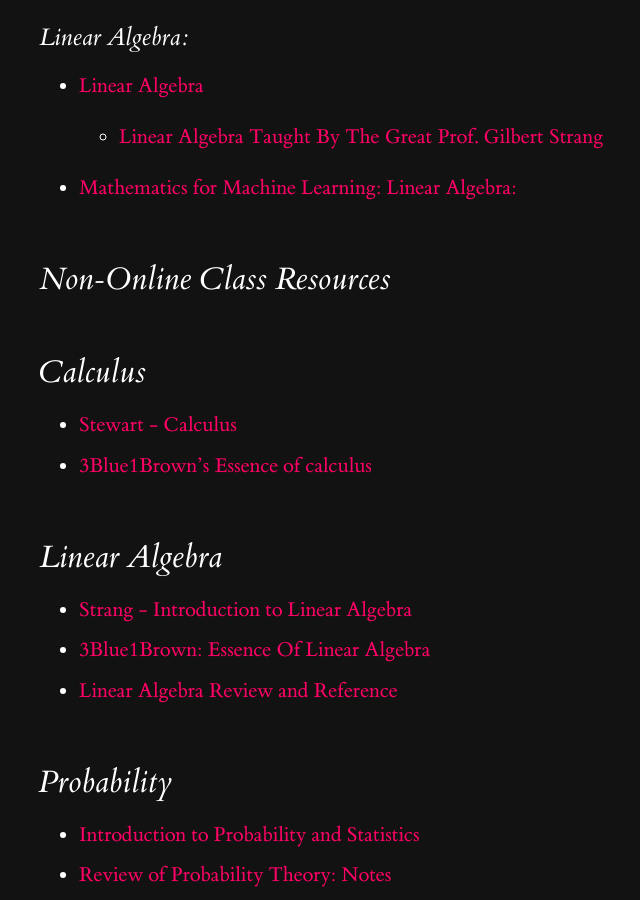
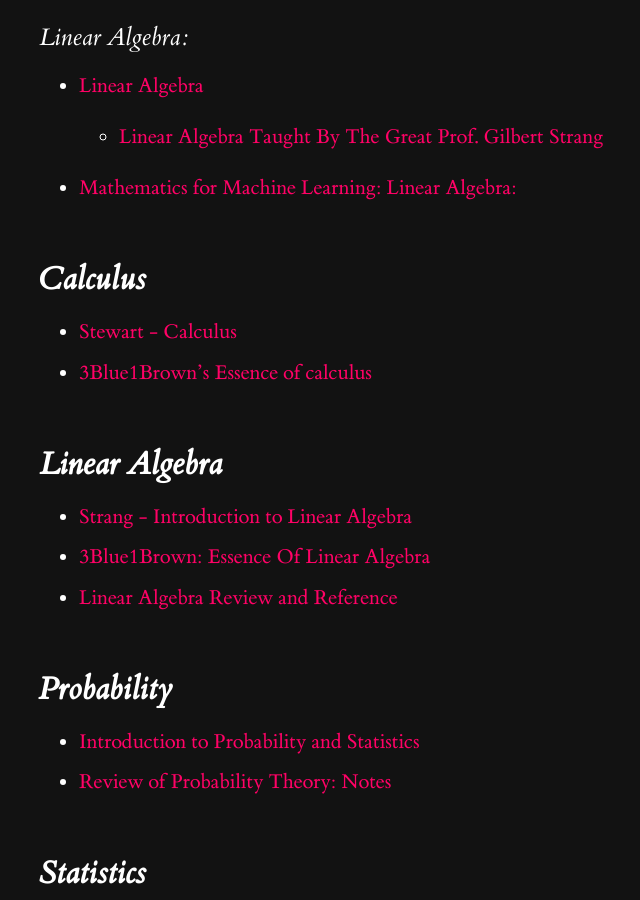
Before and after one commit to BeeGass/Notes, a Jekyll site: the page built from notes/resources/index.md, in a window 1280 px wide and 900 px high, scrolled down 11620 px. Shown: the whole window, without its empty margins (121-761 px from the left). Built offline with Jekyll 4.4.1, drawn with Linux system fonts in a browser that asks for light colours.

Commit message:
Boldened topics

```diff
--- a/notes/resources/index.md
+++ b/notes/resources/index.md
@@ -8,7 +8,7 @@
 ---
 # Computer Science:
 
-## Research
+## **Research**
 
 ### Meta:
 
@@ -36,7 +36,7 @@
 
 
 
-## Machine Learning
+## **Machine Learning**
 
 ### Blogs:
 
@@ -152,7 +152,7 @@
 
 
 
-## Linux
+## **Linux**
 
 ### i3:
 
@@ -215,7 +215,7 @@
 
 
 
-## Computer Graphics
+## **Computer Graphics**
 
 * [OpenGL Tutorial: Matrices](http://www.opengl-tutorial.org/beginners-tutorials/tutorial-3-matrices/)
 * [Advice article on getting into computer graphics](https://erkaman.github.io/posts/beginner_computer_graphics.html)
@@ -223,7 +223,7 @@
 
 
 
-## Online Classes (Computer Science)
+## **Online Classes (Computer Science)**
 
 ### Top Notch Resources:
 
@@ -267,7 +267,7 @@
 
 
 
-## Interviewing
+## **Interviewing**
 
 ### Cracking The Coding Interview:
 
@@ -298,7 +298,7 @@
 
 
 
-## Textbooks
+## **Textbooks**
 
 ### Operating Systems:
 
@@ -338,14 +338,12 @@
 
 
 
-## Git/Github
+## **Git/Github**
 
 * [Understanding the GitHub flow](https://guides.github.com/introduction/flow/)
 * [Learning Git Branching](https://learngitbranching.js.org/)
 
-
-
-## Manim
+## **Manim**
 
 * [manim docs](https://www.manim.community/)
 * [Algorithm Information Computing](https://infograph.tistory.com/)
@@ -354,10 +352,9 @@
 * [Example Gallery of different animations](https://docs.manim.community/en/v0.1.1/examples.html#animations)
 
 
-
 # Mathematics
 
-## Online Classes (Mathematics)
+## **Online Classes (Mathematics)**
 
 ### Calculus
 * [Single Variable Calculus](https://ocw.mit.edu/courses/mathematics/18-01-single-variable-calculus-fall-2006/)
@@ -382,26 +379,25 @@
 * [Mathematics for Machine Learning: Linear Algebra:](https://www.youtube.com/playlist?list=PLiiljHvN6z1_o1ztXTKWPrShrMrBLo5P3)
 
 
-## Non-Online Class Resources
-## Calculus
+## **Calculus**
 * [Stewart - Calculus](https://www.stewartcalculus.com/)
 * [3Blue1Brown's Essence of calculus](https://www.youtube.com/playlist?list=PLZHQObOWTQDMsr9K-rj53DwVRMYO3t5Yr)
 
 
-## Linear Algebra
+## **Linear Algebra**
 * [Strang - Introduction to Linear Algebra](https://math.mit.edu/~gs/linearalgebra/)
 * [3Blue1Brown: Essence Of Linear Algebra](https://www.youtube.com/watch?v=fNk_zzaMoSs&list=PLZHQObOWTQDPD3MizzM2xVFitgF8hE_ab)
 * [Linear Algebra Review and Reference](http://cs229.stanford.edu/section/cs229-linalg.pdf)
 
 
-## Probability
+## **Probability**
 * [Introduction to Probability and Statistics](https://ocw.mit.edu/courses/mathematics/18-05-introduction-to-probability-and-statistics-spring-2014/)
 * [Review of Probability Theory: Notes](http://cs229.stanford.edu/section/cs229-prob.pdf)
 
 
-## Statistics
+## **Statistics**
 * [Introduction to Probability and Statistics](https://ocw.mit.edu/courses/mathematics/18-05-introduction-to-probability-and-statistics-spring-2014/)
 
 
-## Real Analysis
+## **Real Analysis**
 * [Fantastic Collection Of Real Analysis Resources](https://longformmath.com/videos)
```
